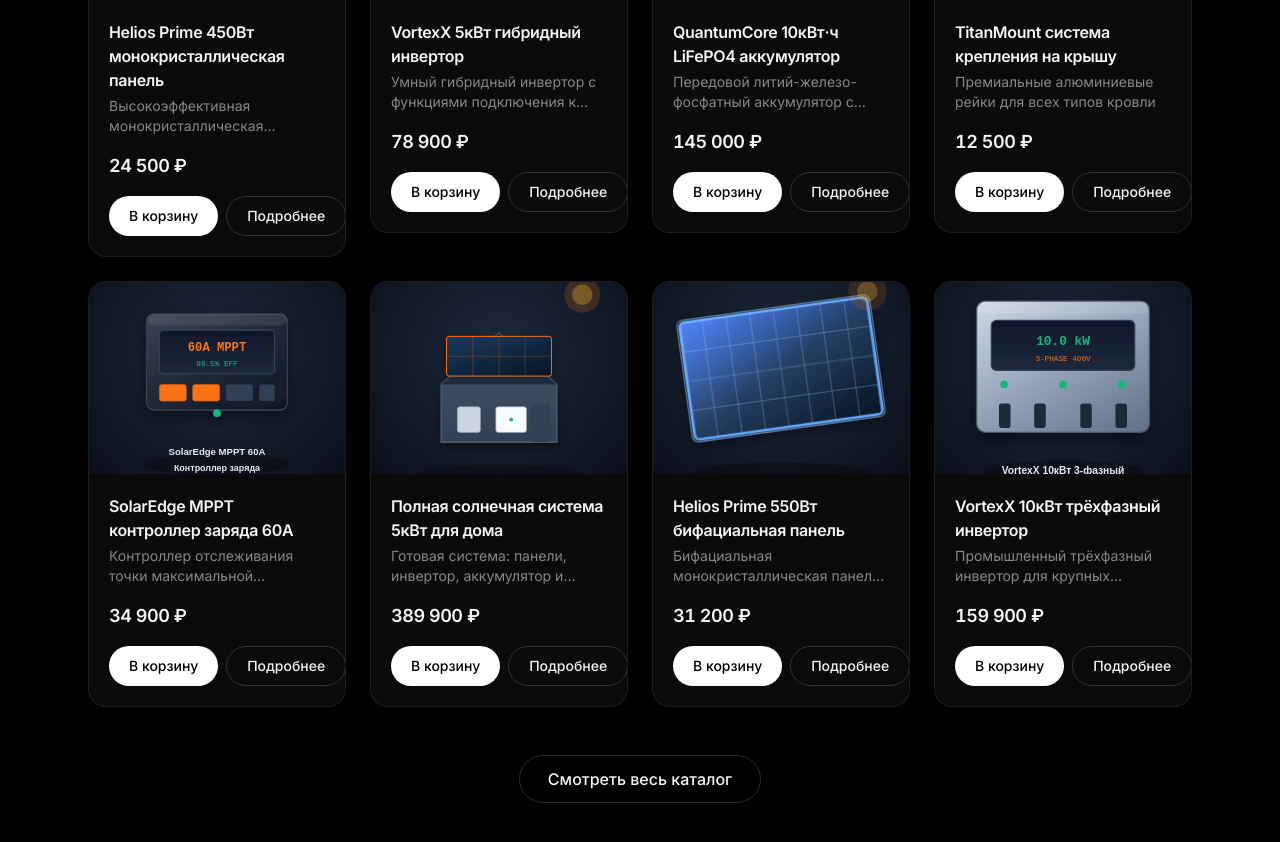
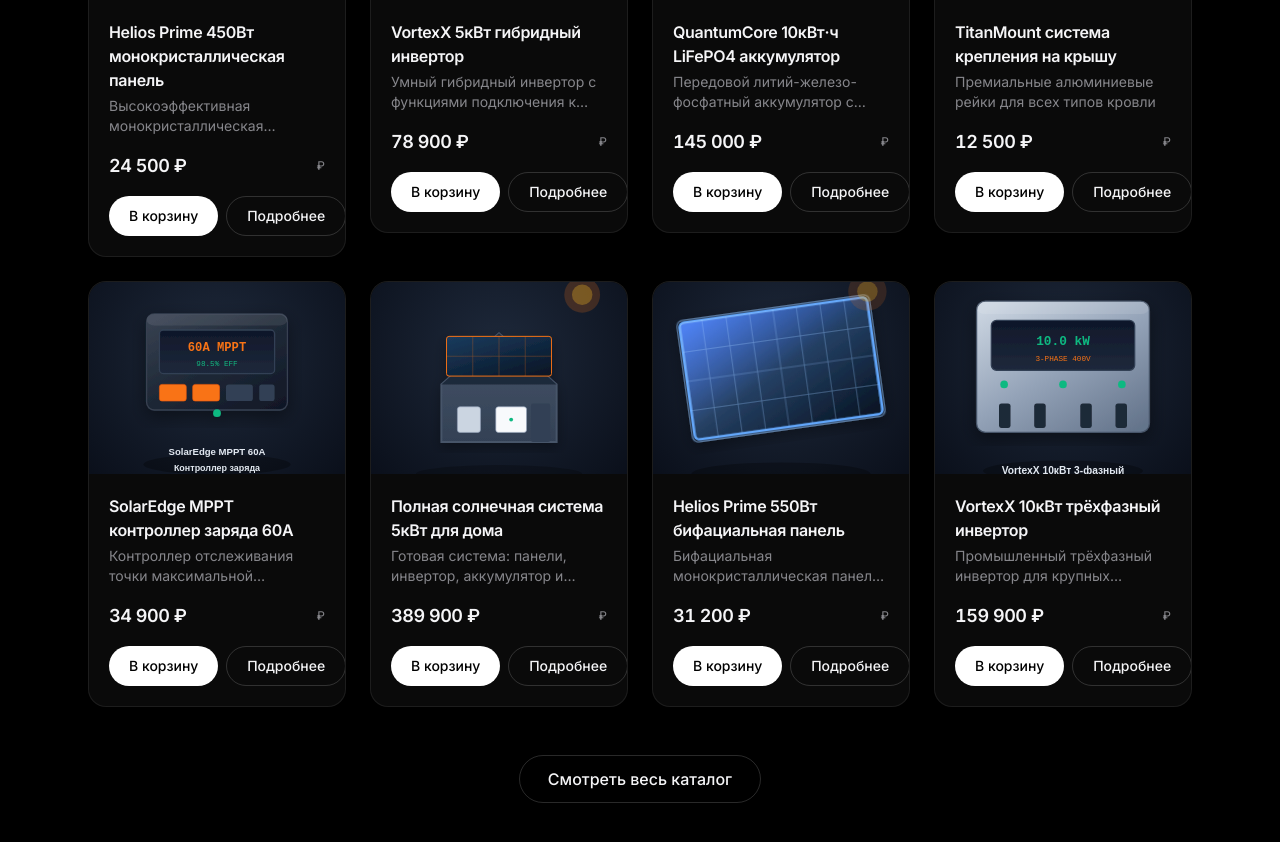
Before and after one commit to roman-ryzenadvanced/sunstore-trae, a Next.js app: page / in a window 1280 px wide. Shown: the part 1040-1882 px from the top of the page. Built offline with nearby package versions, Linux system fonts and the light colour scheme.

Commit message:
fix: currency switcher now works on homepage (useCurrency + exchange rates)

```diff
--- a/src/app/page.tsx
+++ b/src/app/page.tsx
@@ -5,23 +5,16 @@
 import Link from 'next/link'
 import { useState, useEffect } from 'react'
 import { useCart } from '@/contexts/CartContext'
+import { useCurrency } from '@/hooks/useCurrency'
 import Header from '@/components/Header'
 import Footer from '@/components/Footer'
-
-const rubFormatter = new Intl.NumberFormat('ru-RU', {
-  style: 'currency',
-  currency: 'RUB',
-  maximumFractionDigits: 0
-})
-
-const formatPrice = (price: number) => rubFormatter.format(price)
 
 const scrollTo = (id: string) => {
   const el = document.getElementById(id)
   if (el) el.scrollIntoView({ behavior: 'smooth' })
 }
 
-function ProductCard({ product, onAdd }: { product: any; onAdd: (p: any) => void }) {
+function ProductCard({ product, onAdd, formatPrice, currencySymbol }: { product: any; onAdd: (p: any) => void; formatPrice: (p: number) => string; currencySymbol?: string }) {
   return (
     <div className="card-ss card-ss-hover flex flex-col overflow-hidden">
       <div className="relative aspect-[4/3] overflow-hidden bg-[color:var(--surface-2)]">
@@ -38,6 +31,7 @@
         <p className="mt-1 line-clamp-2 text-sm text-[color:var(--ink-3)]">{product.description}</p>
         <div className="mt-4 flex items-center justify-between">
           <span className="price-ss text-lg">{formatPrice(product.price)}</span>
+          {currencySymbol && <span className="muted-ss text-xs">{currencySymbol}</span>}
         </div>
         <div className="mt-auto pt-4 flex gap-2">
           <button onClick={() => onAdd(product)} className="btn btn-primary flex-1">
@@ -56,6 +50,16 @@
   const [products, setProducts] = useState<any[]>([])
   const [isLoading, setIsLoading] = useState(true)
   const { addToCart } = useCart()
+  const { convertPrice, currencyConfig } = useCurrency()
+
+  const formatPrice = (price: number) => {
+    const converted = convertPrice(price)
+    return new Intl.NumberFormat('ru-RU', {
+      style: 'currency',
+      currency: currencyConfig.code,
+      maximumFractionDigits: 0
+    }).format(converted)
+  }
 
   useEffect(() => {
     const fetchProducts = async () => {
@@ -142,7 +146,7 @@
             <div className="grid grid-cols-1 gap-6 sm:grid-cols-2 lg:grid-cols-3 xl:grid-cols-4">
               {products.map((product) => (
                 <div key={product.id} className="group">
-                  <ProductCard product={product} onAdd={handleAdd} />
+                  <ProductCard product={product} onAdd={handleAdd} formatPrice={formatPrice} currencySymbol={currencyConfig.symbol} />
                 </div>
               ))}
             </div>
```
